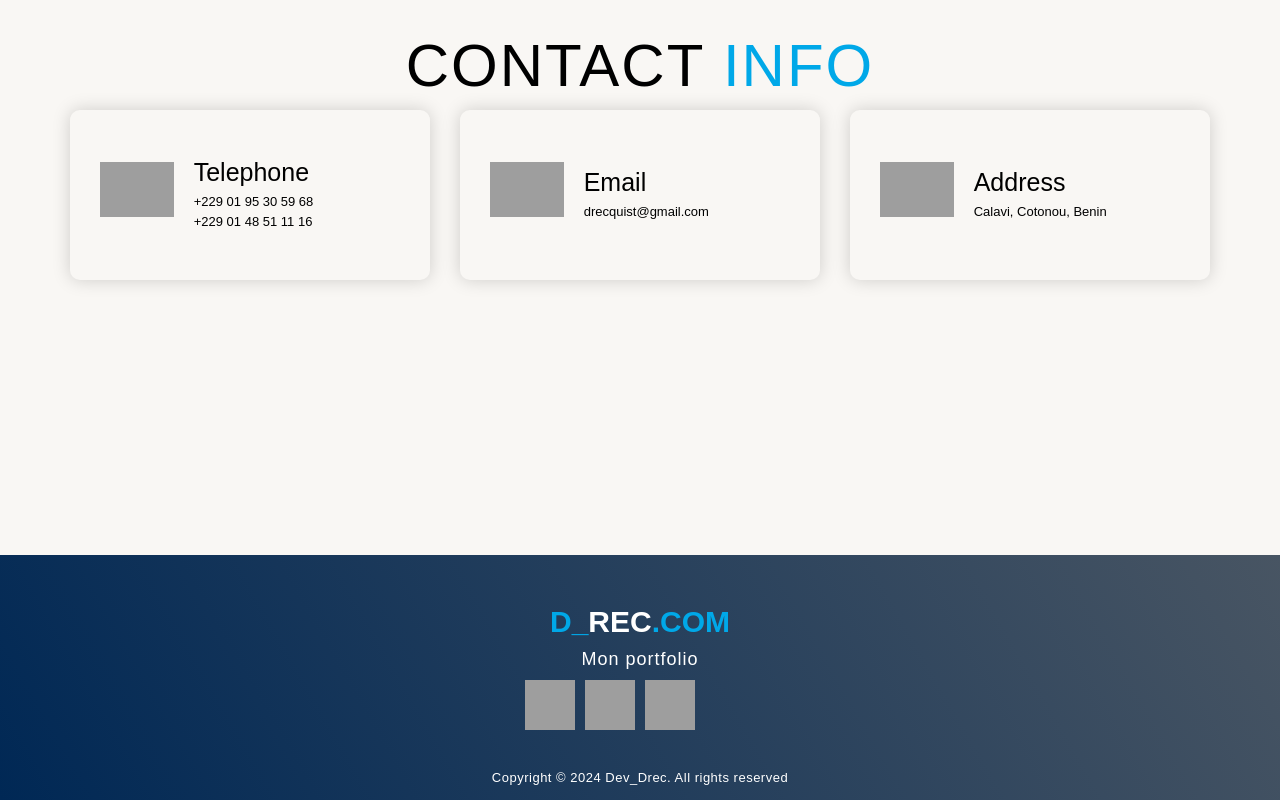
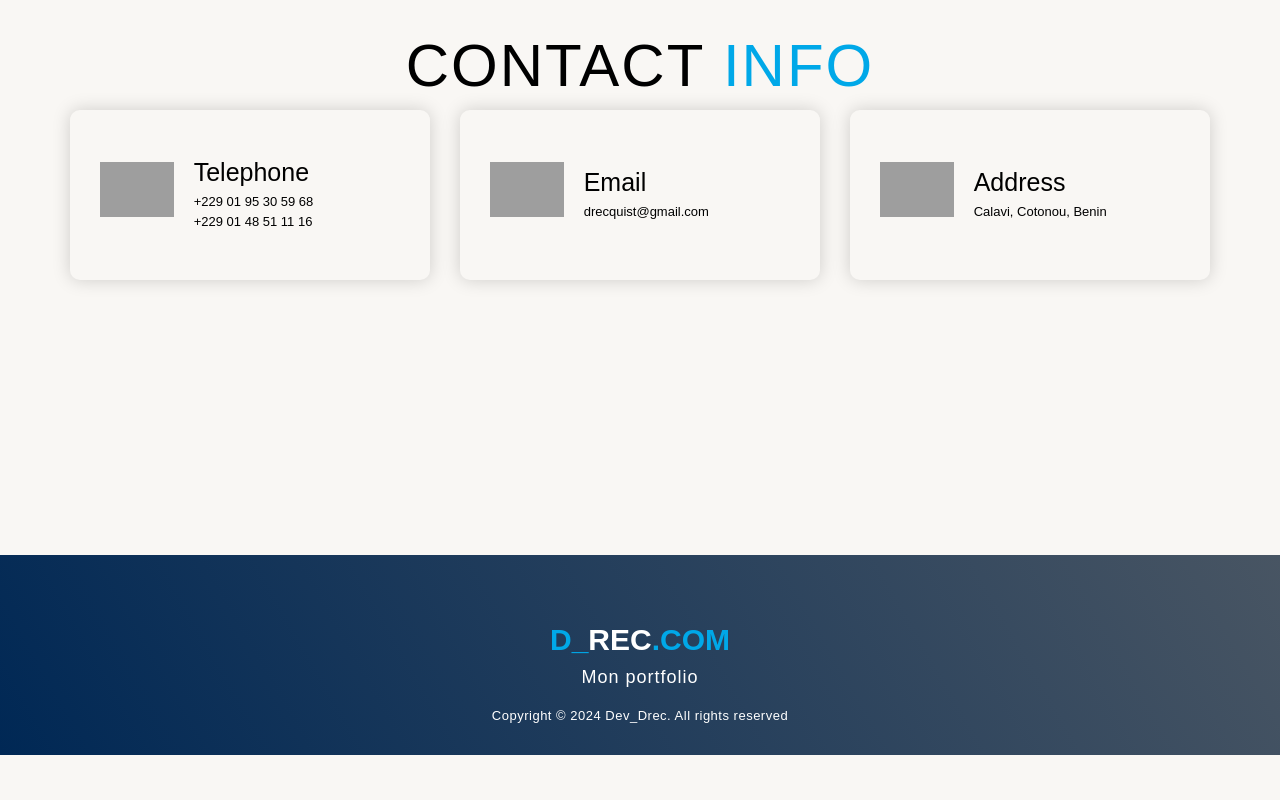
Before and after one commit to DrecQ/dev-drec, a plain HTML site: page index.html in a window 1280 px wide. Shown: the part 4964-5764 px from the top of the page. After the commit the page ends 5719 px from the top, so only its background shows below. Drawn offline with Linux system fonts and the light colour scheme; grey boxes are pictures that could not be loaded.

Commit message:
Mise à jour du footer

```diff
--- a/index.html
+++ b/index.html
@@ -197,20 +197,6 @@
     <div class="footer container">
       <div class="brand"><h1><span>D_</span>REC<span>.com</span></h1></div>
       <h2>Mon portfolio</h2>
-      <div class="social-icon">
-        <div class="social-item">
-          <a href="#"><img src="https://img.icons8.com/bubbles/100/000000/facebook-new.png"/></a>
-        </div>
-        <div class="social-item">
-          <a href="#"><img src="https://img.icons8.com/bubbles/100/000000/linkedin-new.png"/></a>
-        </div>
-        <div class="social-item">
-          <a href="#"><img src="https://img.icons8.com/bubbles/100/000000/twitter.png"/></a>
-        </div>
-        <div class="social-item">
-          <!-- <a href="#"><img src="https://img.icons8.com/bubbles/100/000000/.png"/></a> -->
-        </div>
-      </div>
       <p>Copyright © 2024 Dev_Drec. All rights reserved</p>
     </div>
   </section>
```
